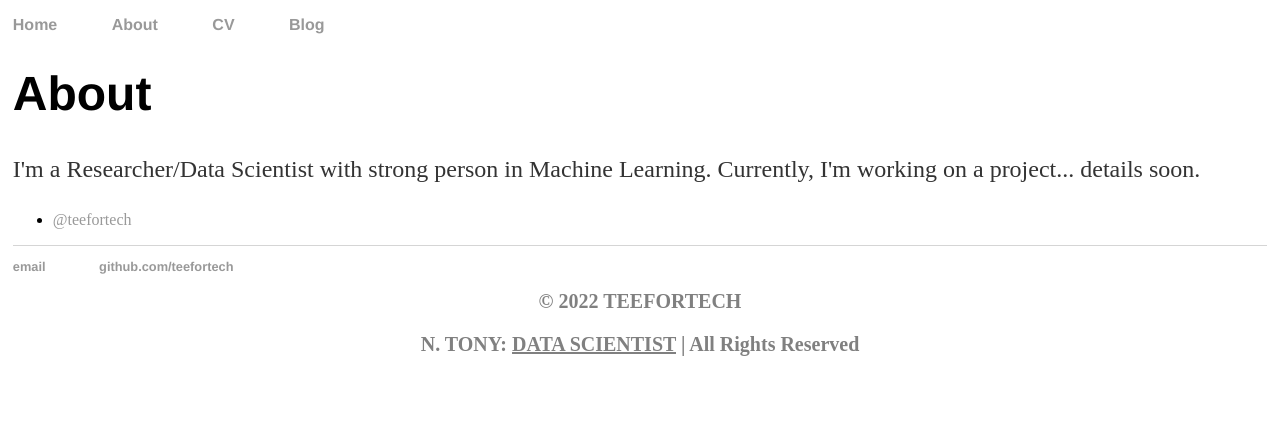
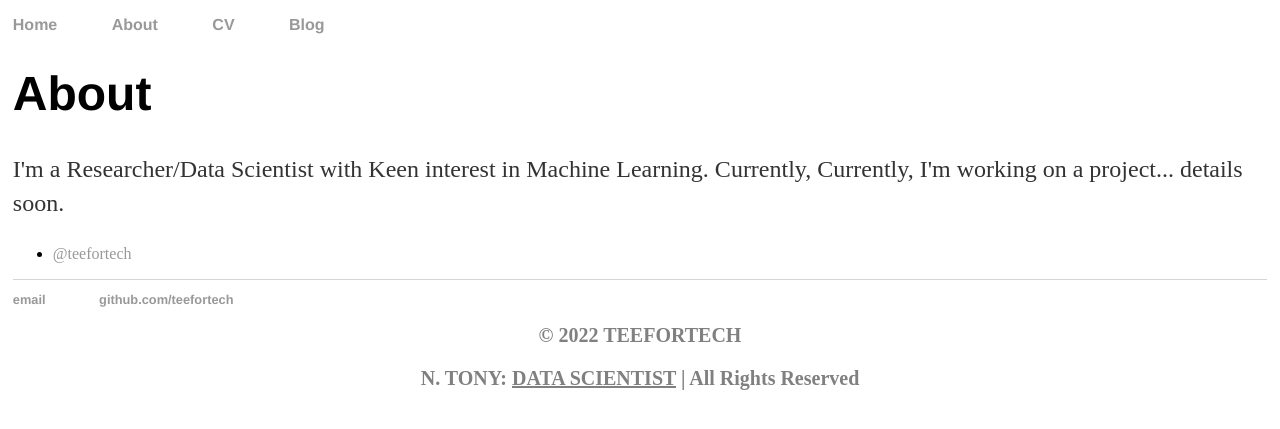
Before and after one commit to teefortech/teefortech.github.io, a Jekyll site: the page built from about/index.html, in a window 1280 px wide. Shown: the top 429 px of the page. Built offline with Jekyll 4.4.1, drawn with Linux system fonts in a browser that asks for light colours.

Commit message:
Update index.html

```diff
--- a/about/index.html
+++ b/about/index.html
@@ -5,6 +5,6 @@ title: About N. Tony
 
 		<div class="about">
 			<h1>About</h1>
-			<p>I'm a Researcher/Data Scientist with strong person in Machine Learning. Currently, I'm working on a project... details soon.</p>
+			<p>I'm a Researcher/Data Scientist with Keen interest in Machine Learning. Currently, Currently, I'm working on a project... details soon.</p>
 			<ul class="contacts">
 				<li><a href="#">@teefortech</a></li>
```
